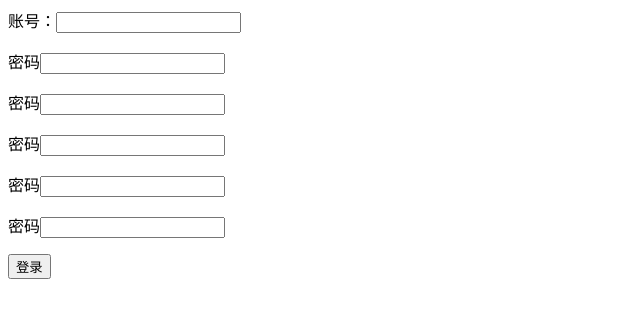
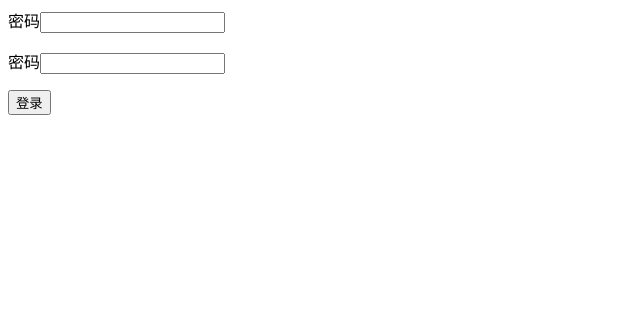
Before and after one commit to zhandonbi/FocusServer, a Flask app: template templates/login.html in a window 1280 px wide. Shown: the top 318 px of the page, without its empty margins (0-640 px from the left). Run offline with Flask 2, Linux system fonts and the light colour scheme; the template is opened without the code that fills it, so the values that code supplies are empty.

```diff
--- /dev/null
+++ b/VPN/vpn_account.json
@@ -0,0 +1,5 @@
+{
+    "182210711235" : "252414",
+    "182210711206" : "158627",
+    "182210711232" : "027718"
+}
--- a/templates/login.html
+++ b/templates/login.html
@@ -1,12 +1,8 @@
 <html>
    <body>
 
-      <form action = " http://127.0.0.1:5000/creat_talk/" method = "post">
-          <p>账号：<input type = "text" name = "talk_name" /></p>
-          <p>密码<input type="text" name = "que_user"/></p>
-          <p>密码<input type="text" name = "que_text"/></p>
-          <p>密码<input type="text" name = "que_time"/></p>
-          <p>密码<input type="text" name = "password"/></p>
+      <form action = " http://127.0.0.1:5000/login/" method = "post">
+          <p>密码<input type="text" name = "username"/></p>
           <p>密码<input type="text" name = "password"/></p>
          <p><input type = "submit" value = "登录" /></p>
       </form>
```
